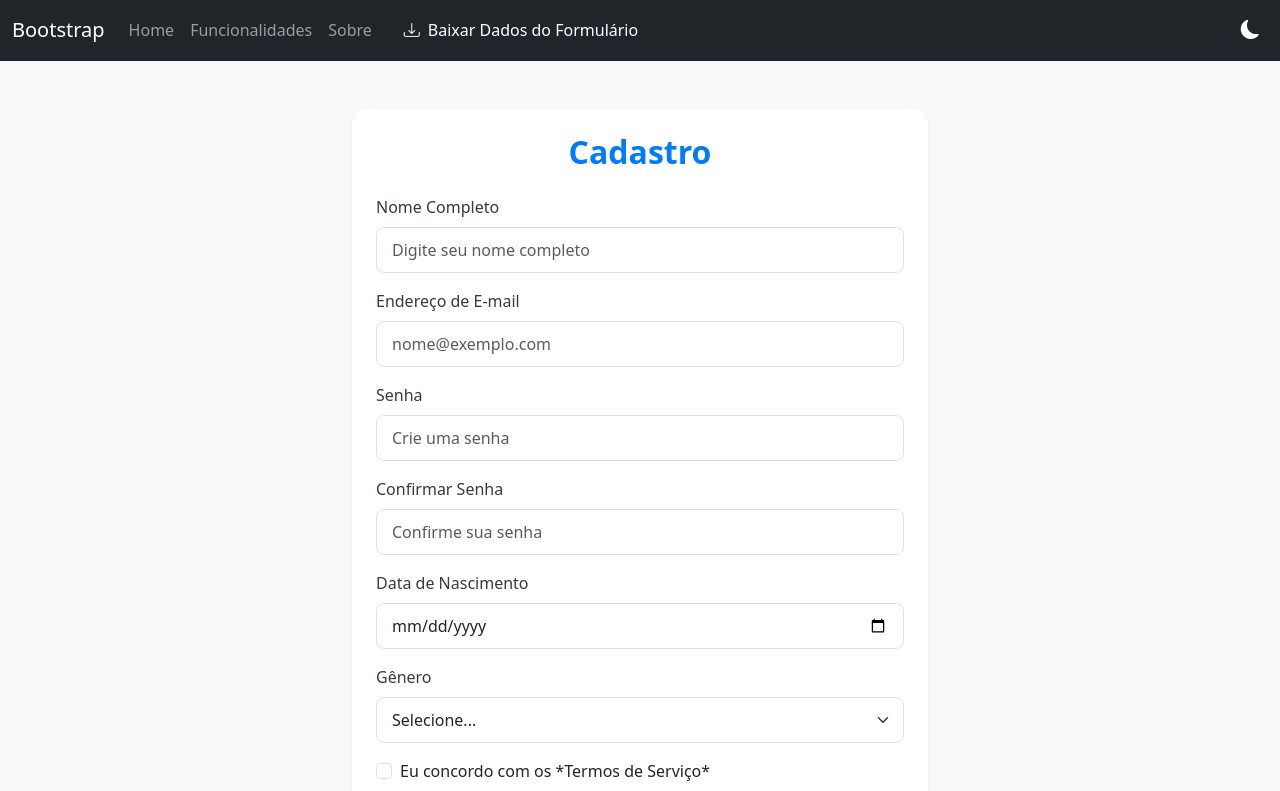
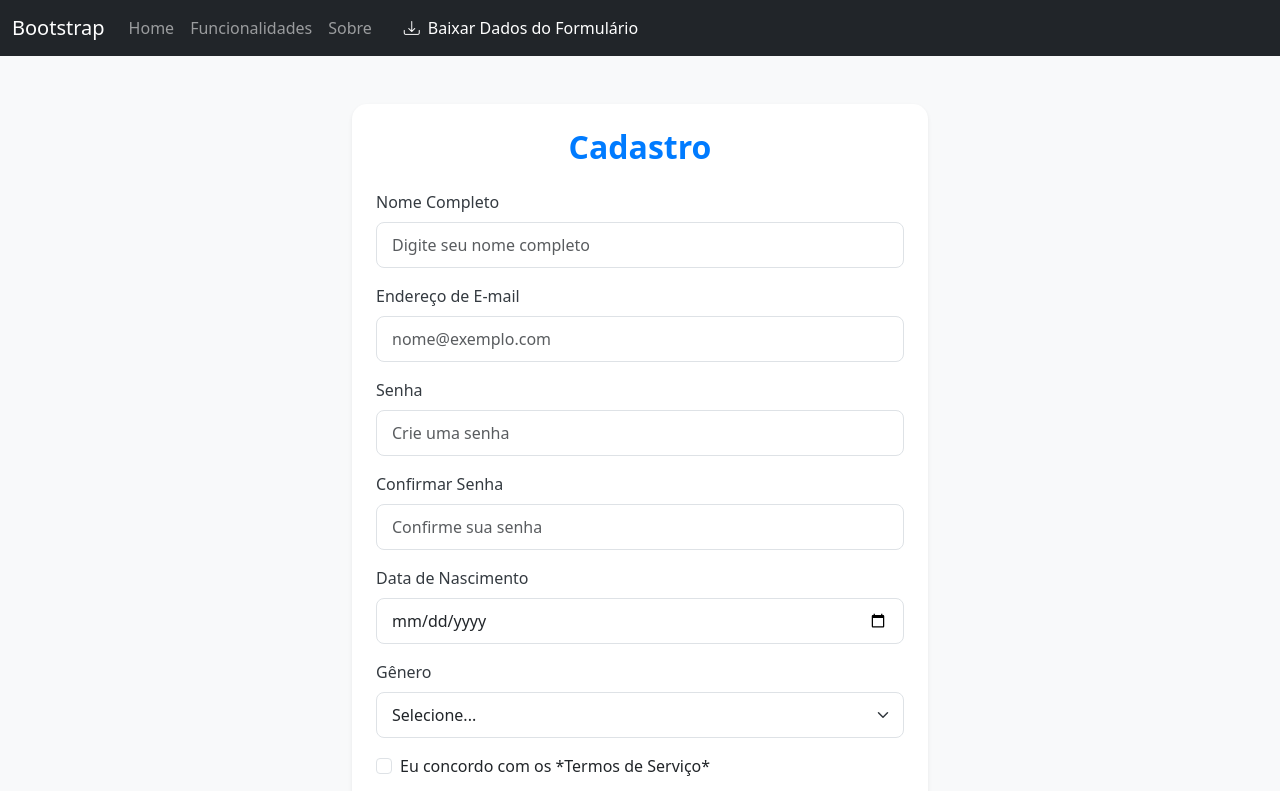
Before and after one commit to CoutinhoGustav/Boostrap, a plain HTML site: page Exemplo/formulario.html in a window 1280 px wide. Shown: the top 791 px of the page. Drawn offline with nearby package versions, Linux system fonts and the light colour scheme.

Commit message:
bootstrap

```diff
--- a/Exemplo/formulario.html
+++ b/Exemplo/formulario.html
@@ -87,13 +87,6 @@
                         </a>
                     </li>
                 </ul>
-                <ul class="navbar-nav">
-                    <li class="nav-item">
-                        <button class="btn btn-link nav-link" id="theme-toggle" aria-label="Alternar tema">
-                            <i class="bi bi-moon-fill" id="theme-icon"></i>
-                        </button>
-                    </li>
-                </ul>
             </div>
         </div>
     </nav>
```
